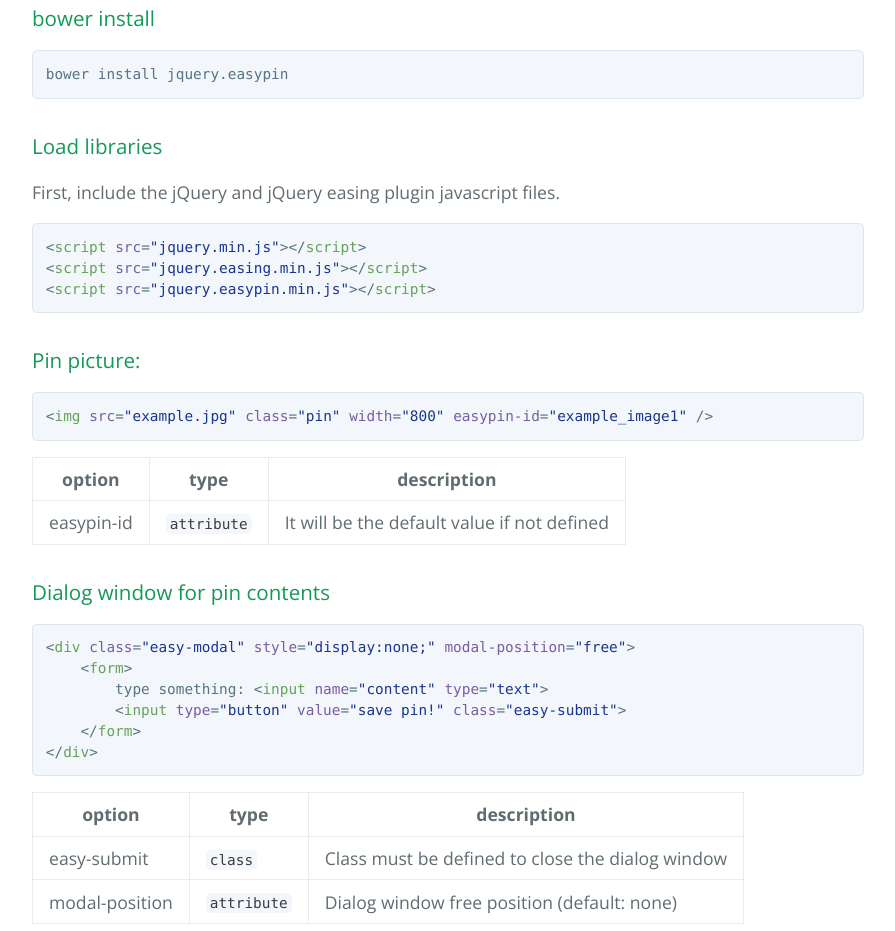
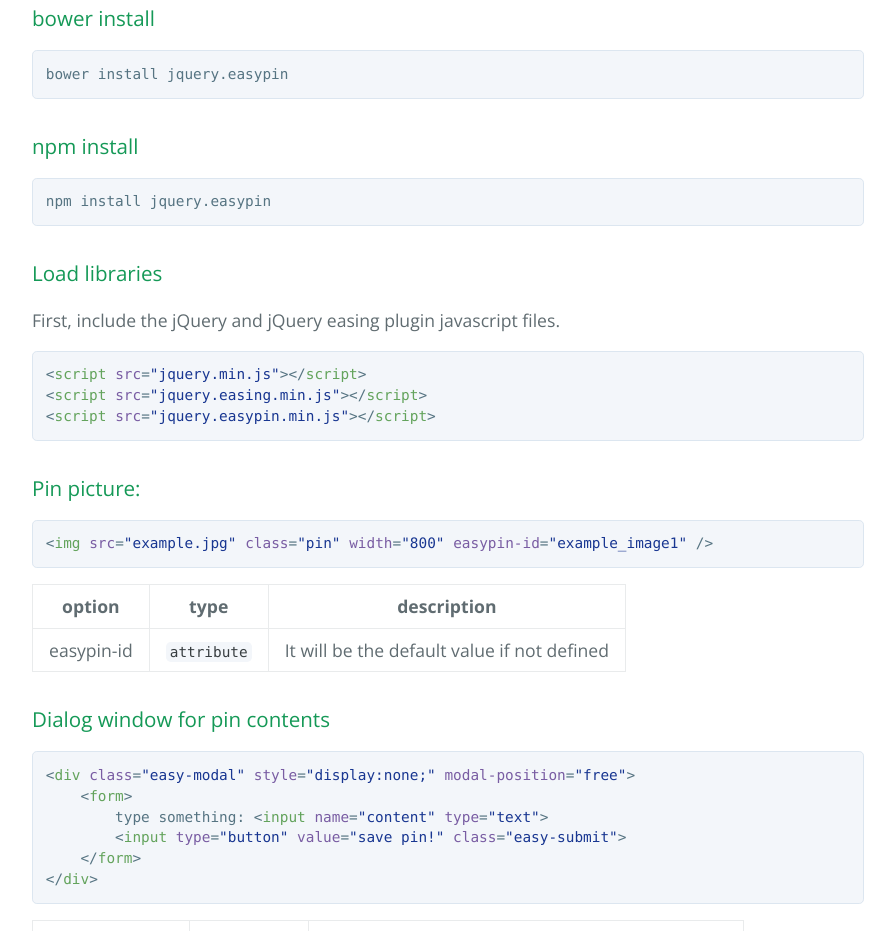
Before and after one commit to atayahmet/jquery.easypin, a plain HTML site: page index.html in a window 1280 px wide. Shown: the part 780-1711 px from the top of the page, without its empty margins (192-1087 px from the left). Drawn offline with nearby package versions, Linux system fonts and the light colour scheme.

```diff
--- a/index.html
+++ b/index.html
@@ -37,6 +37,11 @@
 <a id="bower-install" class="anchor" href="#bower-install" aria-hidden="true"><span aria-hidden="true" class="octicon octicon-link"></span></a>bower install</h3>
 
 <div class="highlight highlight-source-shell"><pre>bower install jquery.easypin</pre></div>
+
+<h3>
+<a id="npm-install" class="anchor" href="#npm-install" aria-hidden="true"><span aria-hidden="true" class="octicon octicon-link"></span></a>npm install</h3>
+
+<div class="highlight highlight-source-shell"><pre>npm install jquery.easypin</pre></div>
 
 <h3>
 <a id="load-libraries" class="anchor" href="#load-libraries" aria-hidden="true"><span aria-hidden="true" class="octicon octicon-link"></span></a>Load libraries</h3>
```
Also changed, not shown: params.json (+1 -1 lines).
